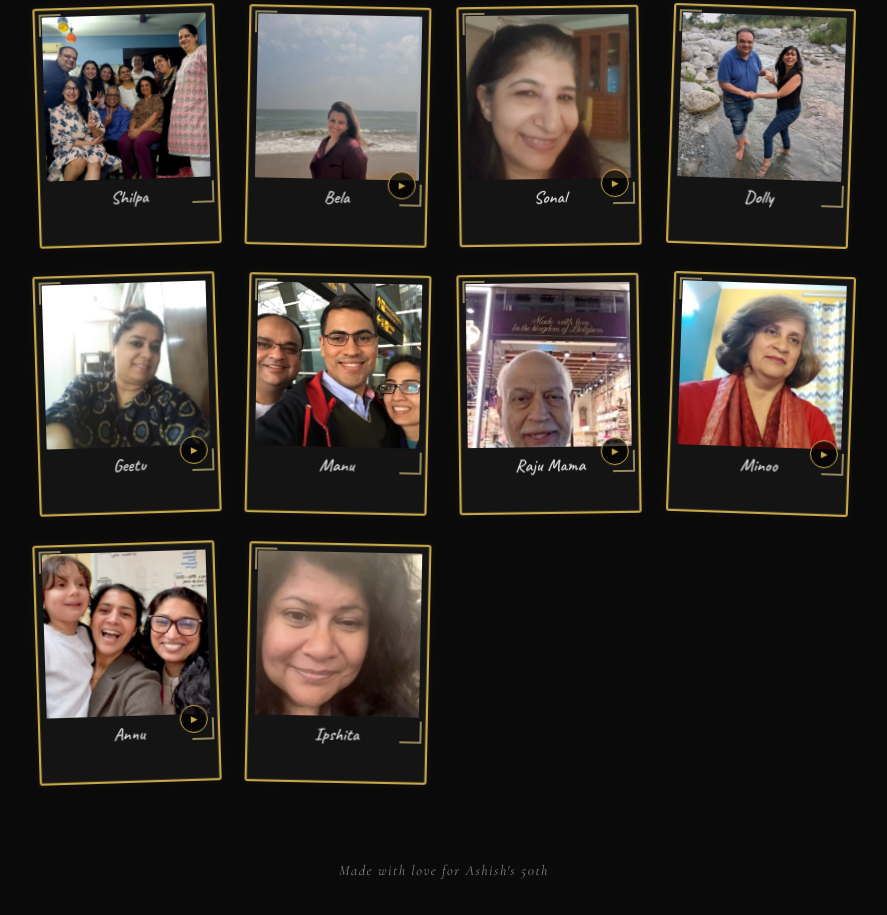
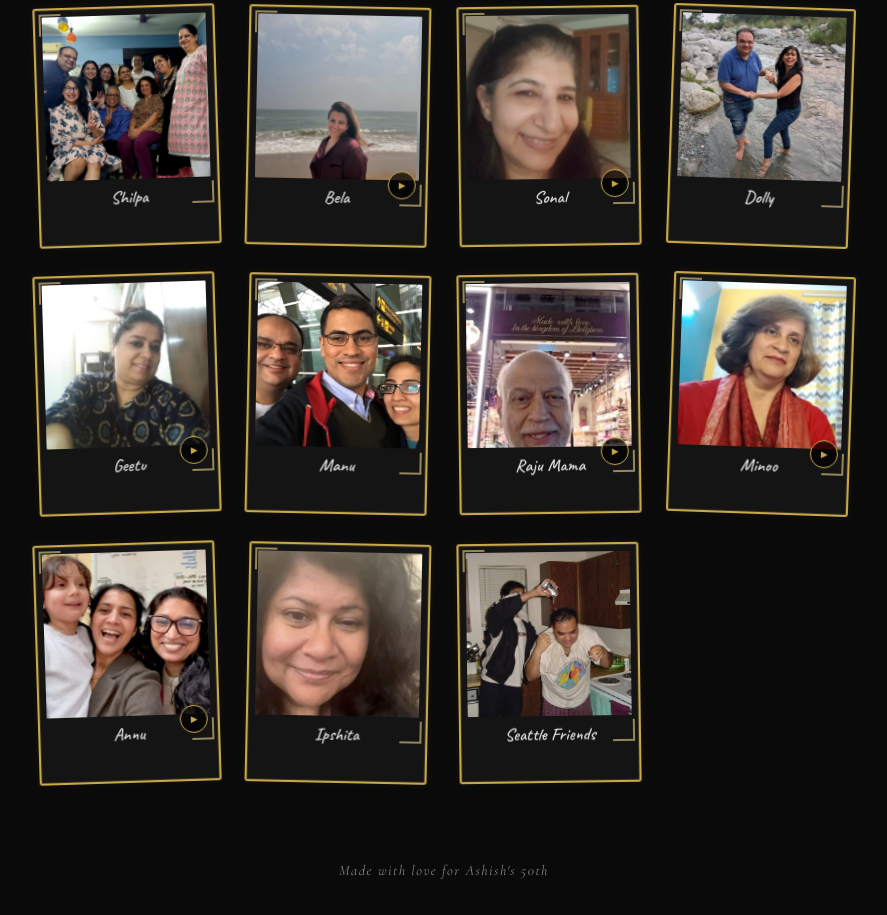
Before and after one commit to starspangled/Ashish-50th-Birthday, a plain HTML site: page wishes.html in a window 1280 px wide. Shown: the part 1653-2568 px from the top of the page, without its empty margins (196-1083 px from the left). Drawn offline with nearby package versions, Linux system fonts and the light colour scheme; animation ran at ten frames a second.

Commit message:
Add Seattle Friends group card with 9 birthday messages

```diff
--- a/wishes.html
+++ b/wishes.html
@@ -836,6 +836,13 @@
       photos: [],
       videos: [],
       message: ""
+    },
+    {
+      name: "Seattle Friends",
+      thumb: "media/thumbnails/Seattle Friends.jpg",
+      photos: [],
+      videos: [],
+      message: "Mehul: Happiest 50th birthday to one and only Ash! May this be the best year and hope you are celebrating the special day!!\n\nPinky Johar: Happy birthday Ashish!! Have a great celebration \uD83C\uDF89\uD83C\uDF8A\n\nSunil Garg: Happy birthday Ash..\n\nGaurav Kumar: Happy Birthday Ashish.\n\nShadab Beg: Happy Happy Birthday Ashish!! \uD83C\uDF82\uD83C\uDF82\uD83E\uDD73\uD83E\uDD73\uD83D\uDC90\uD83D\uDC90\n\nRanjita Dogra: Happy Birthday, Ashish!!\n\nMukesh Dogra: Happy 50th birthday Ashish! Please accept my gift of not calling you and waking you up early on your birthday \uD83C\uDF89\uD83C\uDF89\uD83E\uDD73\n\nShazia Husain: Happy Birthday Ashish \uD83D\uDC95\uD83E\uDD0D\n\nNeeraj Johar: Happy Bday Ashish \uD83C\uDF88\uD83C\uDF8A\uD83C\uDF89"
     }
   ];
 
```
Also changed, not shown: media/thumbnails/Seattle Friends.jpg (added).
